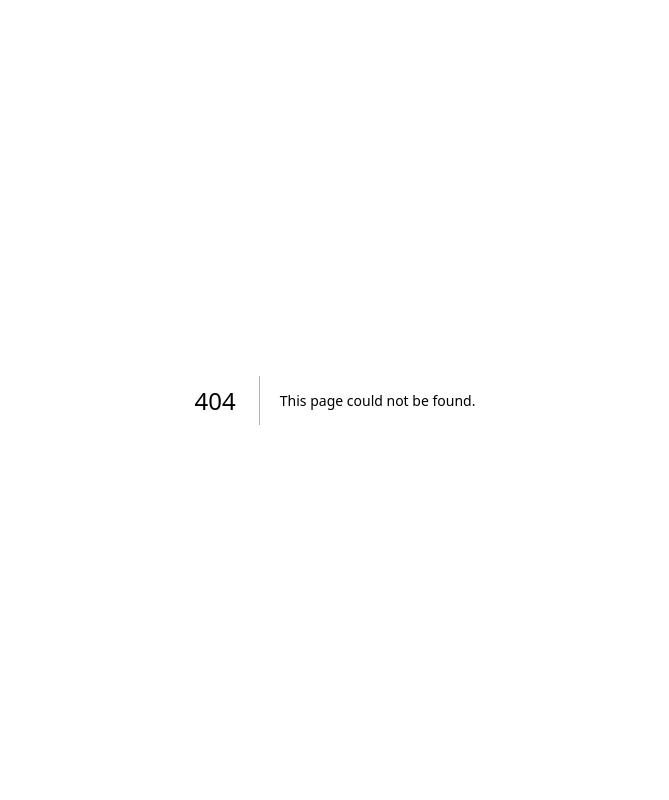
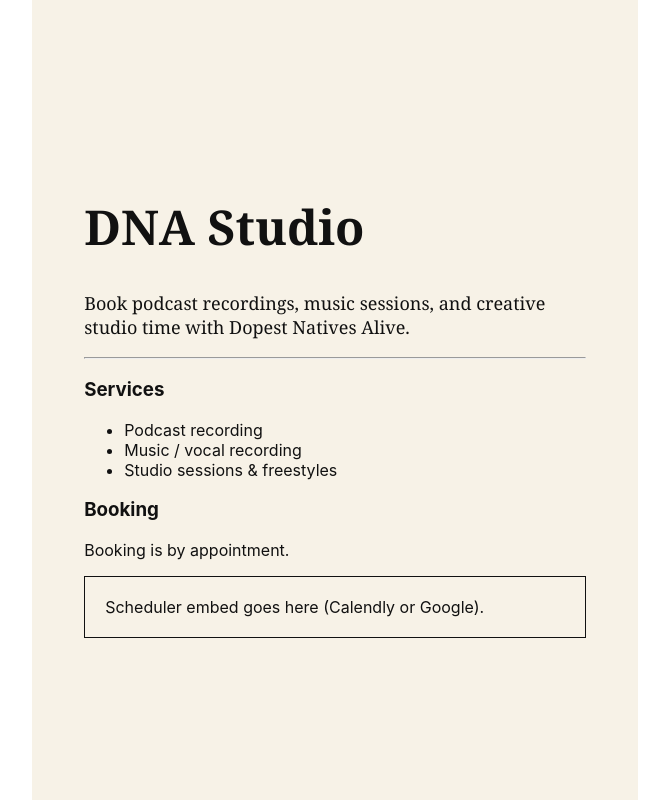
Before and after one commit to Brookeashleygroup/dna-site, a Next.js app: page /studio in a window 1280 px wide. Before the commit this address had no page. Shown: the whole page, without its empty margins (305-974 px from the left). Built offline with nearby package versions, Linux system fonts and the light colour scheme.

Commit message:
Create studio.js

```diff
--- /dev/null
+++ b/pages/studio.js
@@ -0,0 +1,32 @@
+export default function Studio() {
+  return (
+    <main style={{ background: "#f7f2e7", minHeight: "100vh", color: "#111" }}>
+      <div style={{ maxWidth: "900px", margin: "0 auto", padding: "32px" }}>
+        <h1 style={{ fontFamily: "Georgia, Times, serif", fontSize: "48px" }}>
+          DNA Studio
+        </h1>
+
+        <p style={{ fontFamily: "Georgia, Times, serif", fontSize: "18px" }}>
+          Book podcast recordings, music sessions, and creative studio time with
+          Dopest Natives Alive.
+        </p>
+
+        <hr />
+
+        <h3>Services</h3>
+        <ul>
+          <li>Podcast recording</li>
+          <li>Music / vocal recording</li>
+          <li>Studio sessions & freestyles</li>
+        </ul>
+
+        <h3>Booking</h3>
+        <p>Booking is by appointment.</p>
+
+        <div style={{ border: "1px solid #111", padding: "20px" }}>
+          Scheduler embed goes here (Calendly or Google).
+        </div>
+      </div>
+    </main>
+  );
+}
```
